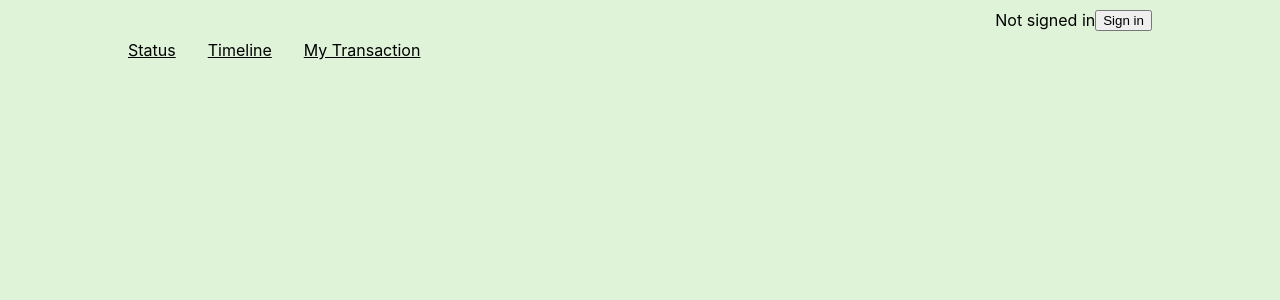
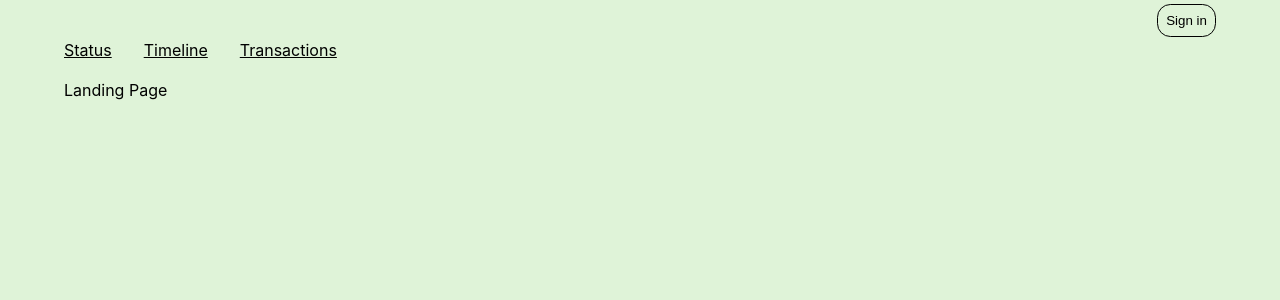
Before and after one commit to shamit6/get-there, a Next.js app: page / in a window 1280 px wide. Shown: the top 300 px of the page. Built offline with nearby package versions, Linux system fonts and the light colour scheme; no server answers.

Commit message:
add common header

```diff
--- /dev/null
+++ b/components/layout/Layout.module.scss
@@ -0,0 +1,74 @@
+.wrapper {
+  display: grid;
+  height: 100vh;
+  grid-template-rows: [col1-start] 5% [col2-start] 5% [col3-start] 1fr [col4-start] 20% [col5-start] 5% [col5-end];
+  grid-template-columns: [col1-start] max(1em, 5%) [col2-start] auto [col3-start] max(1em, 5%) [col3-end];
+}
+
+.header {
+  grid-row-start: 1;
+  grid-column-start: 2;
+  a {
+    margin-right: 2em;
+  }
+  display: inline-grid;
+}
+
+.login {
+  display: flex;
+  justify-content: flex-end;
+  align-items: center;
+}
+
+.user {
+  border-width: 2px;
+  border-radius: 3em;
+  border: solid 2px gray;
+  padding: .2em;
+  display: flex;
+  align-items: center;
+
+  .avatar {
+    border-radius: 50%;
+    margin-right: 3px;
+  }
+
+  .name {
+    margin: auto .2em
+  }
+}
+
+.nav {
+  grid-row-start: 2;
+  grid-column-start: 2;
+  a {
+    margin-right: 2em;
+  }
+}
+
+.content {
+  grid-column-start: 2;
+  grid-row-start: 3;
+}
+
+.footer {
+  grid-column-start: 2;
+  grid-row-start: 4;
+}
+
+.linkButton {
+  margin-left: .5em;
+  background-color: inherit;
+  border: 0;
+
+  &:hover {
+    cursor: pointer;
+    filter: contrast(50%);
+  }
+
+  &.bordered {
+    border: solid 1px;
+    border-radius: 1em;
+    padding: .6em;
+  }
+}
--- /dev/null
+++ b/components/layout/index.tsx
@@ -0,0 +1,64 @@
+import Head from 'next/head'
+import { signIn, signOut, useSession } from 'next-auth/client'
+import Link from 'next/link'
+import Image from 'next/image'
+import styles from './Layout.module.scss'
+import { ReactNode } from 'react'
+import classnames from 'classnames'
+
+export default function Layout({ children }: { children: ReactNode }) {
+  const [session, loading] = useSession()
+  const user = session?.user
+
+  return (
+    <div className={styles.wrapper}>
+      <header className={styles.header}>
+        <div className={styles.login}>
+          {!session ? (
+            <>
+              <button
+                className={classnames(styles.linkButton, styles.bordered)}
+                onClick={() => signIn()}
+              >
+                Sign in
+              </button>
+            </>
+          ) : (
+            <>
+              <div className={styles.user}>
+                <Image
+                  src={user?.image!}
+                  className={styles.avatar}
+                  width={30}
+                  height={30}
+                  alt={user?.email!}
+                  />
+                <span className={styles.name}>{user!.name}</span>
+              </div>
+              <button className={styles.linkButton} onClick={() => signOut()}>
+                Sign out
+              </button>
+            </>
+          )}
+        </div>
+      </header>
+      <nav className={styles.nav}>
+        <Link href="/status">
+          <a>Status</a>
+        </Link>
+        <Link href="/timeline">
+          <a>Timeline</a>
+        </Link>
+        <Link href="/transactions">
+          <a>Transactions</a>
+        </Link>
+      </nav>
+      <Head>
+        <title>Create Next App</title>
+        <meta name="description" content="Generated by create next app" />
+        <link rel="icon" href="/favicon.ico" />
+      </Head>
+      <div className={styles.content}>{children}</div>
+    </div>
+  )
+}
--- a/next.config.js
+++ b/next.config.js
@@ -3,4 +3,7 @@ module.exports = {
   eslint: {
     dirs: ['pages', 'utils'],
   },
+  images: {
+    domains: ['lh3.googleusercontent.com'],
+  },
 }
--- a/package.json
+++ b/package.json
@@ -13,6 +13,7 @@
     "@nivo/line": "^0.73.0",
     "@prisma/client": "^2.27.0",
     "axios": "^0.21.1",
+    "classnames": "^2.3.1",
     "date-fns": "^2.22.1",
     "lodash": "^4.17.21",
     "next": "11.0.1",
--- a/pages/index.tsx
+++ b/pages/index.tsx
@@ -1,48 +1,5 @@
-import Head from 'next/head'
-import { signIn, signOut, useSession } from 'next-auth/client'
-import Link from 'next/link'
-
-import styles from '../styles/Home.module.scss'
+import Layout from '../components/layout'
 
 export default function Home() {
-  const [session, loading] = useSession()
-
-  return (
-    <div className={styles.wrapper}>
-      <header className={styles.header}>
-        <div className={styles.login}>
-          {!session && (
-            <>
-              Not signed in <br />
-              <button onClick={() => signIn()}>Sign in</button>
-            </>
-          )}
-          {session && (
-            <>
-              {session.user?.email}
-              <button style={{ marginLeft: '.5em' }} onClick={() => signOut()}>
-                Sign out
-              </button>
-            </>
-          )}
-        </div>
-      </header>
-      <nav className={styles.nav}>
-        <Link href="/status">
-          <a>Status</a>
-        </Link>
-        <Link href="/timeline">
-          <a>Timeline</a>
-        </Link>
-        <Link href="/transactions">
-          <a>My Transaction</a>
-        </Link>
-      </nav>
-      <Head>
-        <title>Create Next App</title>
-        <meta name="description" content="Generated by create next app" />
-        <link rel="icon" href="/favicon.ico" />
-      </Head>
-    </div>
-  )
+  return <Layout>Landing Page</Layout>
 }
--- a/pages/timeline/index.tsx
+++ b/pages/timeline/index.tsx
@@ -12,6 +12,7 @@ import {
   generateTransactionConfigsOccurances,
   addBalanaceToSortTransaction,
 } from '../../utils/transactionsCalculator'
+import Layout from '../../components/layout'
 
 function Timeline() {
   const router = useRouter()
@@ -58,7 +59,7 @@ function Timeline() {
   )
 
   return (
-    <div>
+    <Layout>
       <VerticalTimeline animate={false}>
         <VerticalTimelineElement
           className="vertical-timeline-element--work"
@@ -106,7 +107,7 @@ function Timeline() {
           </VerticalTimelineElement>
         ))}
       </VerticalTimeline>
-    </div>
+    </Layout>
   )
 }
 export default Timeline
```
Also changed, not shown: pages/transactions/index.tsx (+7 -15 lines), 1 other file (tests, documents, lock files or other folders).
